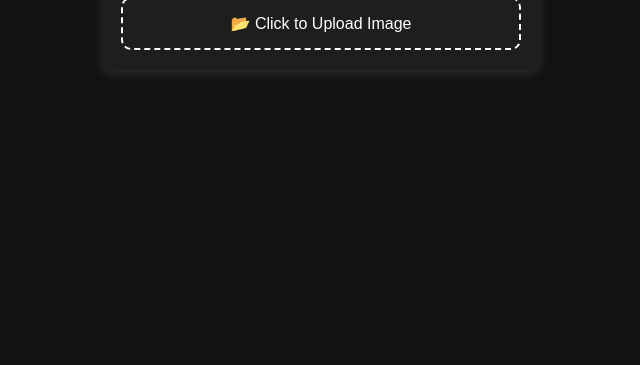
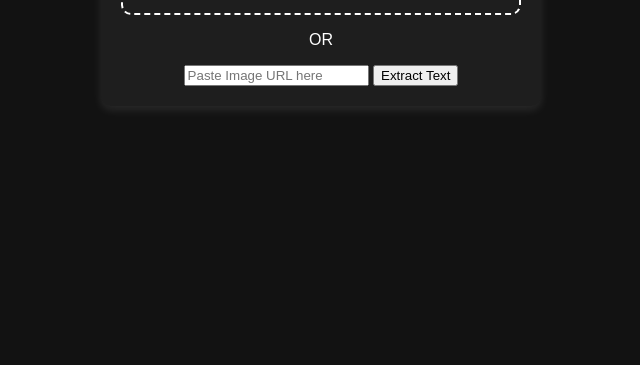
Before and after one commit to imagetotextgenerator/ocr, a plain HTML site: page index.html in a window 1280 px wide. Shown: the part 435-800 px from the top of the page, without its empty margins (319-959 px from the left). Drawn offline with Linux system fonts and the light colour scheme.

Commit message:
Update index.html

```diff
--- a/index.html
+++ b/index.html
@@ -10,15 +10,25 @@
     <div class="container">
         <h1>🖼️ Image to Text Converter</h1>
 
+        <!-- Image Upload Section -->
         <label for="imageInput" class="upload-box">
             <span>📂 Click to Upload Image</span>
             <input type="file" id="imageInput" accept="image/*" hidden>
         </label>
 
+        <p>OR</p>
+
+        <!-- Image URL Input -->
+        <input type="text" id="imageUrl" placeholder="Paste Image URL here">
+        <button id="fetchBtn">Extract Text</button>
+
+        <!-- Image Preview -->
         <img id="preview" class="hidden">
 
+        <!-- Loader Animation -->
         <div class="loader hidden" id="loader"></div>
 
+        <!-- Extracted Text Output -->
         <div id="output" class="hidden"></div>
     </div>
 
```
